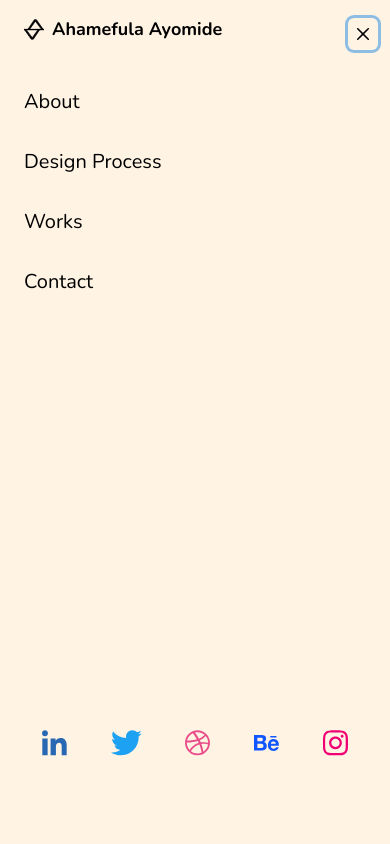
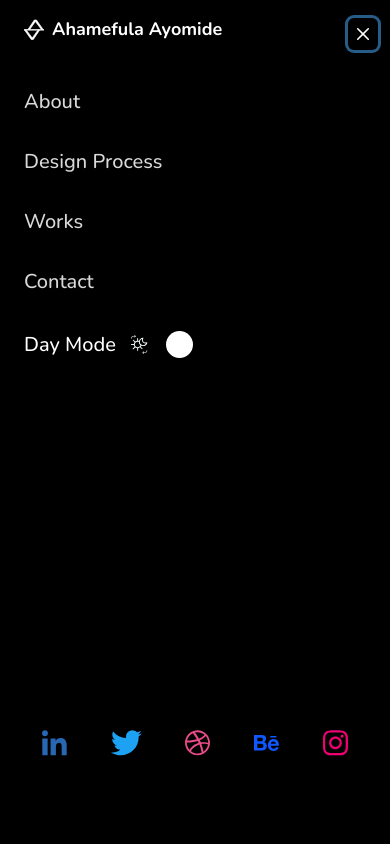
Before and after one commit to PrinceJese/Chike-Web, a React (Vite) app: page / in a window 390 px wide. Both pictures are taken after a click on the picture 362 px from the left and 31 px from the top of the page. Shown: the top 844 px of the page. Built offline with nearby package versions, Linux system fonts and the light colour scheme.

Commit message:
added a toggle switch for night/day mode to the mobile mav menu

```diff
--- a/src/App.css
+++ b/src/App.css
@@ -72,6 +72,11 @@ html {
   width: 100%;
 }
 
+.switch[data-isOn="true"] {
+  justify-content: flex-end;
+  background-color: darkgray;
+}
+
 #footlink:hover {
   color: green;
 }
--- a/src/components/Herosection.tsx
+++ b/src/components/Herosection.tsx
@@ -81,14 +81,14 @@ const Herosection = () => {
                 src={colorMode === "light" ? locationDark : location}
                 animate={{ y: [0, -25, 10, -9, 0] }}
                 // @ts-ignore
-                transition={{ duration: 1.2, ease: "easeInOut" }}
+                transition={{ duration: 1, ease: "easeInOut" }}
               />
 
               <ChakraText
                 color={textColor3}
                 animate={{ y: [0, -25, 10, -9, 0] }}
                 // @ts-ignore
-                transition={{ duration: 1.2, ease: "easeInOut" }}
+                transition={{ duration: 1, ease: "easeInOut" }}
               >
                 Lagos, Nigeria
               </ChakraText>
--- a/src/components/linkstack.tsx
+++ b/src/components/linkstack.tsx
@@ -4,6 +4,7 @@ import {
   VStack,
   Text,
   Box,
+  Flex,
   Drawer,
   DrawerBody,
   DrawerHeader,
@@ -13,6 +14,8 @@ import {
   useDisclosure,
   useColorMode,
   useColorModeValue,
+  chakra,
+  shouldForwardProp,
 } from "@chakra-ui/react";
 import { Link } from "react-router-dom";
 import logo from "@/assets/logo.svg";
@@ -24,9 +27,25 @@ import twitter2 from "@/assets/twitter2.svg";
 import dribble2 from "@/assets/dribble2.svg";
 import behance2 from "@/assets/behance2.svg";
 import insta2 from "@/assets/insta2.svg";
-import { useRef } from "react";
+import dayMode from "@/assets/daymode.svg";
+import nightMode from "@/assets/nightmode.svg";
+import { useRef, useState } from "react";
+import { motion, isValidMotionProp } from "framer-motion";
 
 const Linkstack = ({ onLinkClick, onHomeClick }: { onLinkClick(): any; onHomeClick(): any }) => {
+  const [isOn, setIsOn] = useState(false);
+  const toggleSwitch = () => setIsOn(!isOn);
+
+  const ChakraBox = chakra(motion(Box), {
+    shouldForwardProp: (prop) => isValidMotionProp(prop) || shouldForwardProp(prop),
+  });
+
+  const spring = {
+    type: "spring",
+    stiffness: 700,
+    damping: 30,
+  };
+
   const { isOpen, onOpen, onClose } = useDisclosure();
   const btnRef = useRef(null);
 
@@ -74,6 +93,7 @@ const Linkstack = ({ onLinkClick, onHomeClick }: { onLinkClick(): any; onHomeCli
             <VStack align='flex-start' h='full' justify='space-between'>
               <VStack
                 fontSize='20px'
+                fontWeight='500'
                 spacing='30px'
                 align='flex-start'
                 color={textColor2}
@@ -102,6 +122,41 @@ const Linkstack = ({ onLinkClick, onHomeClick }: { onLinkClick(): any; onHomeCli
                     Contact
                   </Link>
                 </Box>
+
+                <HStack
+                  color={useColorModeValue("blue", "white")}
+                  spacing='15px'
+                  // onClick={toggleColorMode}
+                >
+                  <Text>{colorMode === "light" ? "Night Mode" : "Day Mode"}</Text>
+                  <Image src={colorMode === "light" ? nightMode : dayMode} w='17px' />
+
+                  <Box onClick={toggleColorMode}>
+                    <Flex
+                      className='switch'
+                      w='70px'
+                      h='35px'
+                      bg='rgba(0, 0, 0, 0.75)'
+                      justify='flex-start'
+                      align='center'
+                      borderRadius='50px'
+                      p='3px'
+                      data-isOn={isOn}
+                      onClick={toggleSwitch}
+                    >
+                      <ChakraBox
+                        className='handle'
+                        w='27px'
+                        h='27px'
+                        bg='white'
+                        borderRadius='15px'
+                        layout
+                        // @ts-ignore
+                        transition={spring}
+                      />
+                    </Flex>
+                  </Box>
+                </HStack>
               </VStack>
 
               <HStack w='full' justify='space-around' pb='80px'>
--- a/src/pages/Billonaires.tsx
+++ b/src/pages/Billonaires.tsx
@@ -63,7 +63,7 @@ const Billonaires = () => {
             />
           </Box>
         </Flex>
-        <HStack w='full' justify='space-between'>
+        <HStack w='full' justify='space-between' align='flex-start'>
           <Box w='250px'>
             <Text fontSize='19px' fontWeight='bold'>
               Co-contributors
--- a/src/pages/TConnect.tsx
+++ b/src/pages/TConnect.tsx
@@ -62,7 +62,7 @@ const TConnect = () => {
             />
           </Box>
         </Flex>
-        <HStack w='full' justify='space-between'>
+        <HStack w='full' justify='space-between' align='flex-start'>
           <Box w='250px'>
             <Text fontSize='19px' fontWeight='bold'>
               Co-contributors
--- a/src/theme.tsx
+++ b/src/theme.tsx
@@ -2,7 +2,7 @@ import { extendTheme, type ThemeConfig } from "@chakra-ui/react";
 
 // 2. Add your color mode config
 const config: ThemeConfig = {
-  initialColorMode: "light",
+  initialColorMode: "dark",
   useSystemColorMode: false,
 };
 
```
Also changed, not shown: src/assets/daymode.svg (added), src/assets/nightmode.svg (added).
